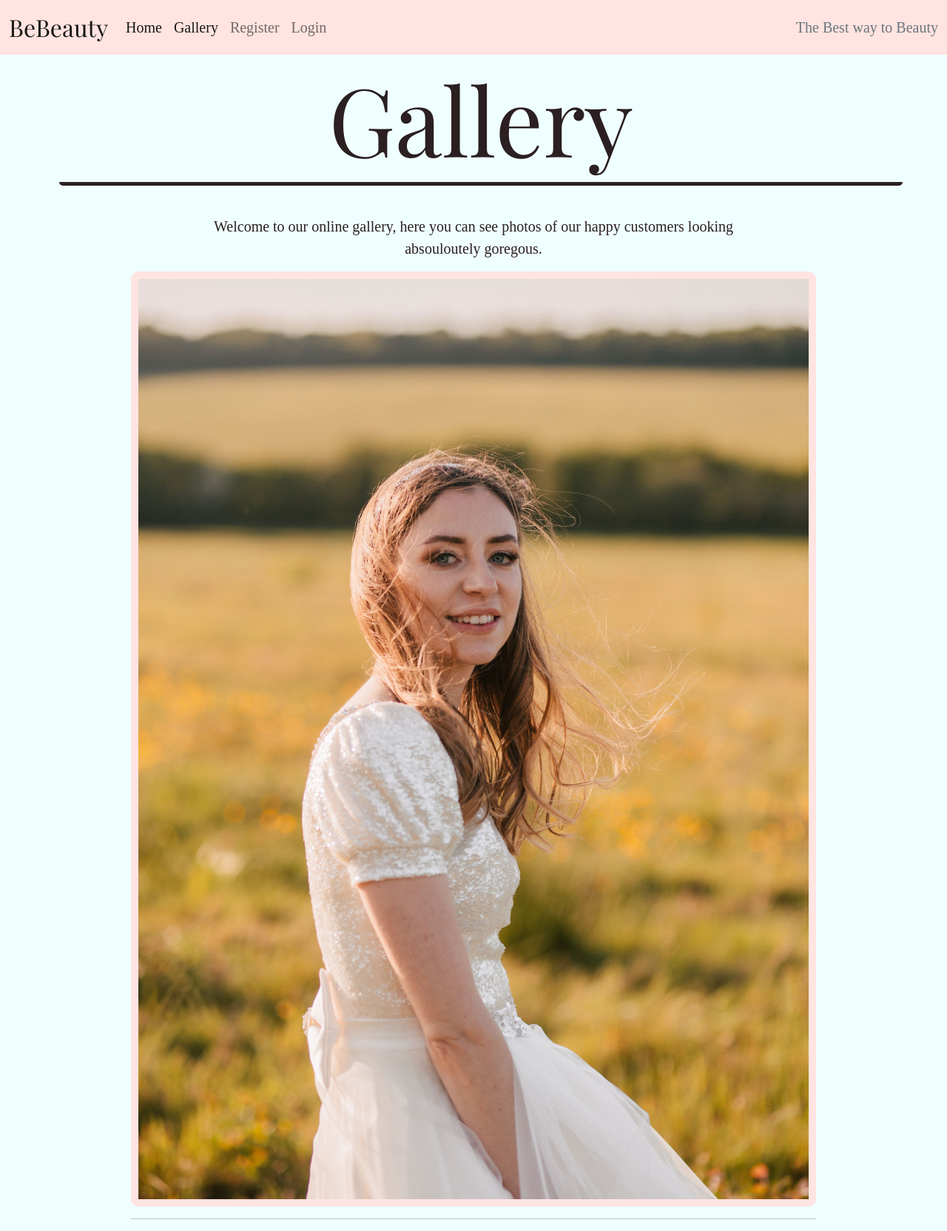
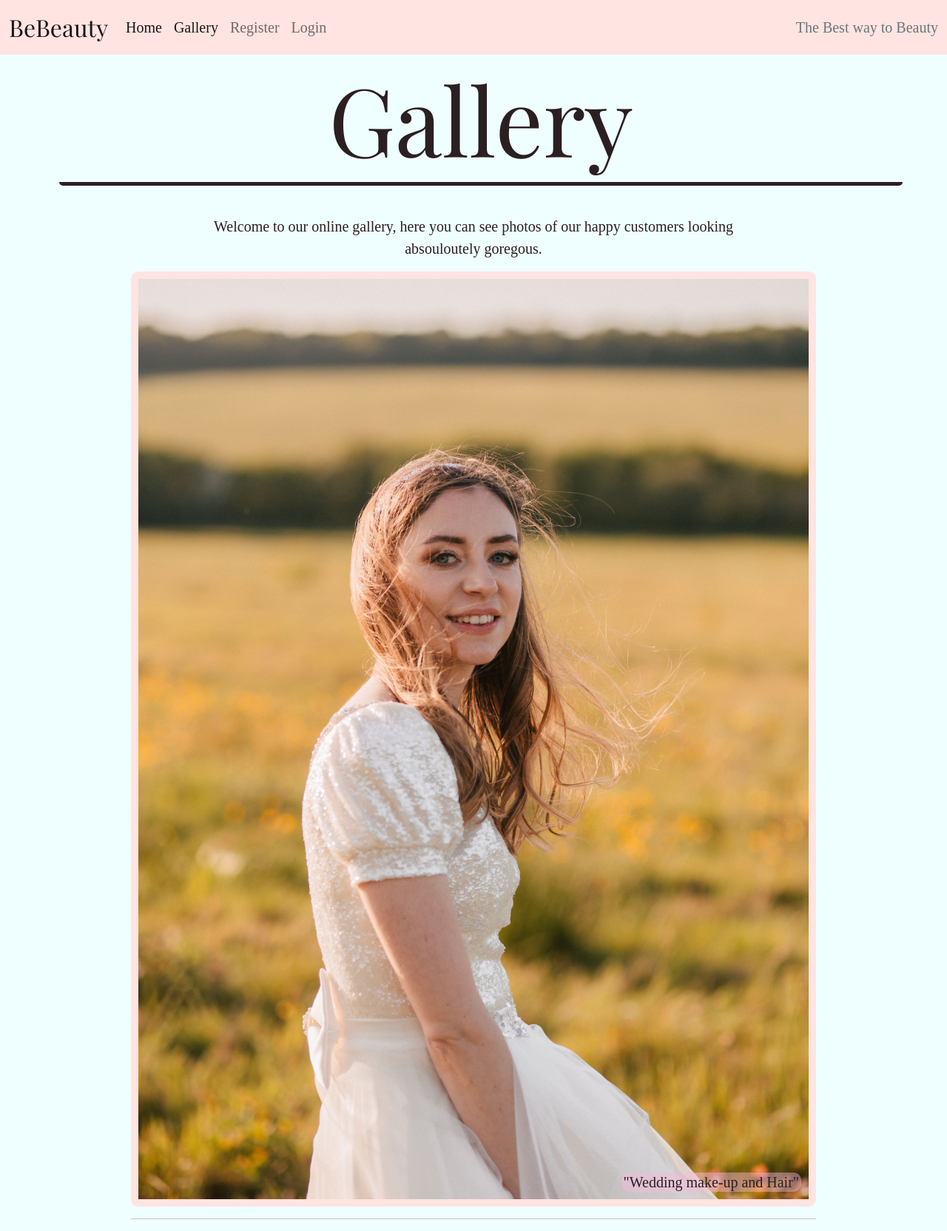
Before and after one commit to GrantWils23/Portfolio-Project-4--Full-Stack-Toolkit, a Django app: page /gallery in a window 1280 px wide. Shown: the top 1664 px of the page at 74% size. Run offline with Django 3.2, Linux system fonts and the light colour scheme; some libraries are stand-ins or nearby versions.

Commit message:
add copyright tags to photos

```diff
--- a/static/css/style.css
+++ b/static/css/style.css
@@ -5,7 +5,6 @@ body {
     color: #2b1f21;
     font-family: 'Zilla Slab', serif;
     font-size: 2.5vmin;
-
   }
 
 .title-font {
@@ -47,6 +46,28 @@ nav {
   text-shadow: 2px 2px pink;
 }
 
+/* main photo tag */
+
+.relative-tag {
+  position: relative;
+}
+
+.bottomright {
+  background-color: rgba(247, 184, 215, 0.459);
+  position: absolute;
+  padding: 0px 3px;
+  right: 16px;
+  bottom: 16px;
+  border-radius: 4px;
+  line-height: 1;
+}
+
+.bottomright span {
+  font-size:0.9vmax;
+  font-weight: 400;
+}
+
+
 .custom-btn:hover {
   /* box-shadow: 2px 2px 2px 2px pink; */
   border: 4px pink solid;
@@ -84,3 +105,18 @@ footer .fab {
   border: 10px mistyrose solid;
   border-radius: 10px;
 }
+
+.bottomright-gal {
+  background-color: rgba(247, 184, 215, 0.459);
+  position: absolute;
+  padding: 3px;
+  right: 20px;
+  bottom: 20px;
+  border-radius: 10px;
+  line-height: 1;
+}
+
+.bottomright span {
+  font-size:0.9vmax;
+  font-weight: 400;
+}
--- a/templates/gallery.html
+++ b/templates/gallery.html
@@ -28,13 +28,25 @@
     <div class="row">
         <div class="col-1"></div>
         <div class="col-sm-10" id="photos">
-            <img src="../static/images/IMG_9907.jpg" alt="Wedding hair and make-up">
+            <div class="relative-tag">
+                <img src="../static/images/IMG_9907.jpg" alt="Wedding hair and make-up">
+                <div class="bottomright-gal"><span>"Wedding make-up and Hair"</span></div>
+            </div>
             <hr>
-            <img src="../static/images/dreamstimefree_1709974.jpg" alt="1709974 © Laura Bulau | Dreamstime.com">
+            <div class="relative-tag">
+                <img src="../static/images/dreamstimefree_1709974.jpg" alt="lady in black dress with make-up">
+                <div class="bottomright-gal"><span>"1709974 © Laura Bulau | Dreamstime.com"</span></div>
+            </div>
             <hr>
-            <img src="../static/images/dreamstimefree_2255973.jpg" alt="2255973 © Evan Haveman | Dreamstime.com">
+            <div class="relative-tag">
+                <img src="../static/images/dreamstimefree_2255973.jpg" alt="lady looking into mirror doing her make-up">
+                <div class="bottomright-gal"><span>"2255973 © Evan Haveman | Dreamstime.com"</span></div>
+            </div>
             <hr>
-            <img src="../static/images/dreamstimefree_18055371.jpg" alt="18055371 © Elena1110 | Dreamstime.com">
+            <div class="relative-tag">
+                <img src="../static/images/dreamstimefree_18055371.jpg" alt="blue nails and make-up photo">
+                <div class="bottomright-gal"><span>"18055371 © Elena1110 | Dreamstime.com"</span></div>
+            </div>
             <hr>
         </div>
         <div class="col-1"></div>
--- a/templates/index.html
+++ b/templates/index.html
@@ -20,8 +20,10 @@
                 <br>
                 <p>Welcome to BeBeauty, We are a mobile, door to door make-up studio that prides ourselves in delivering high quality services for your make-up needs.</p>
                 <br>
-                <img src="../static/images/dreamstimefree_17509718.jpg" alt="17509718 © Avdeenko | Dreamstime.com">
-                <br>
+                <div class="relative-tag">
+                    <img src="../static/images/dreamstimefree_17509718.jpg" alt="Photo Of make-up brush">
+                    <div class="bottomright"><span>17509718 © Avdeenko | Dreamstime.com"</span></div>
+                </div>
                 <br>
                 <p>We are based in North London and are an extremely Professional company that gives teh very best to our clients, we want you to feel <i>Beautiful!</i>
                     So don't be afraid, book an appointment with us today! You will not regret it, you will look fabulous. x</p>
```
